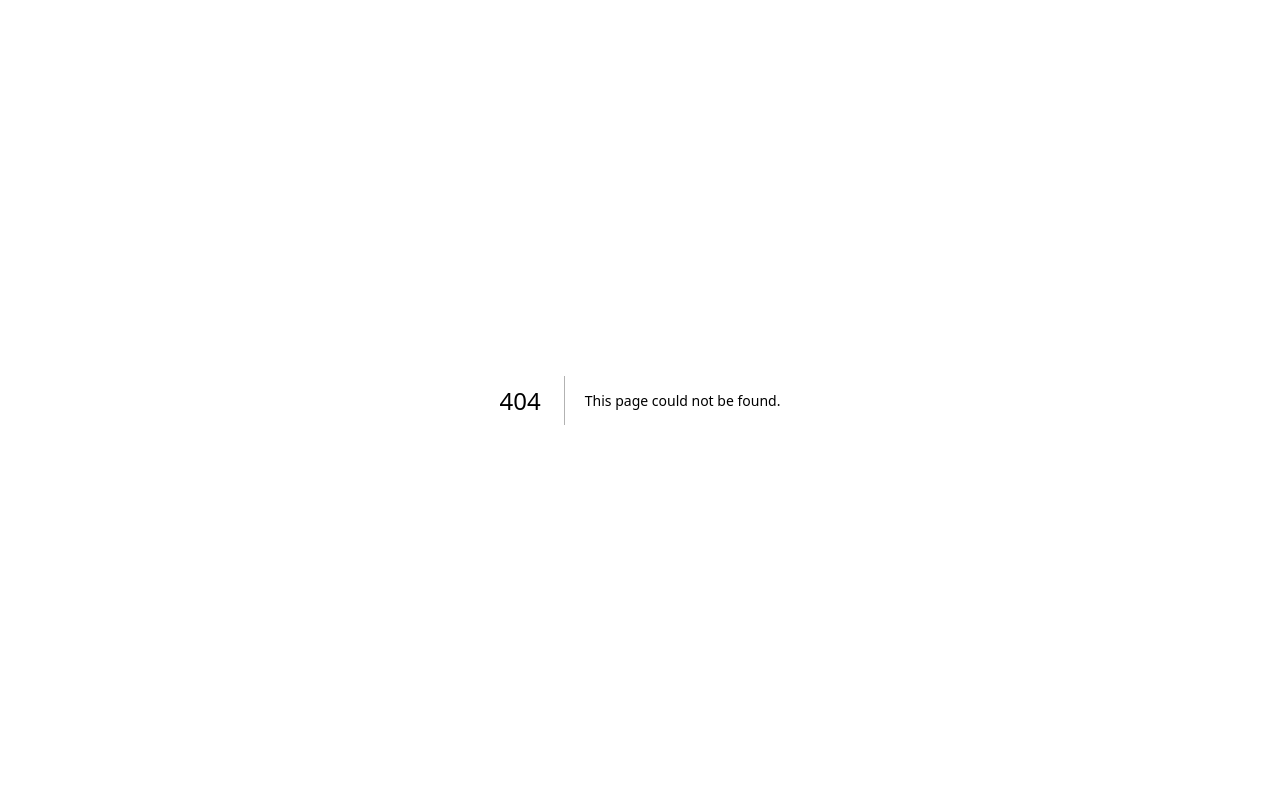
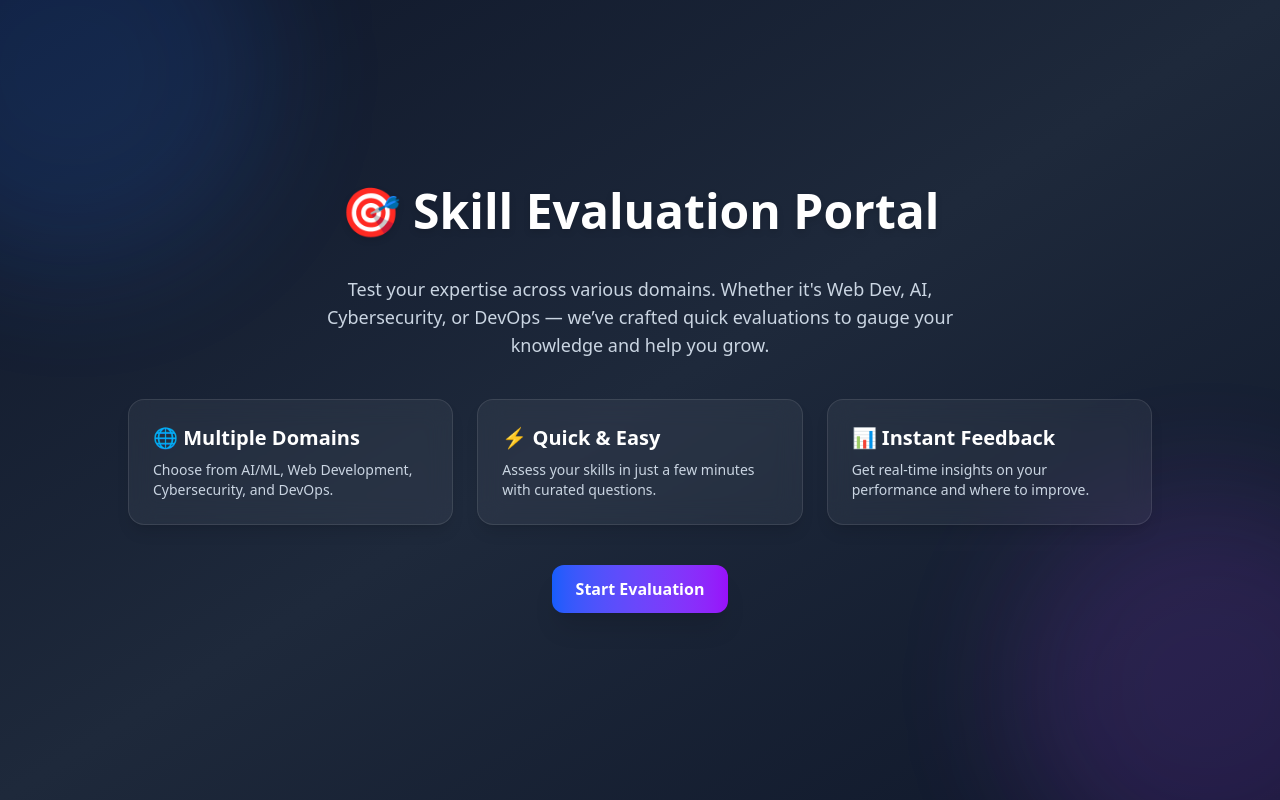
Before and after one commit to dhanraj-09/hackerzstreet, a Next.js app in the folder frontend/: page /home in a window 1280 px wide. Before the commit this address had no page. Built offline with nearby package versions, Linux system fonts and the light colour scheme.

Commit message:
revamped modal

```diff
--- /dev/null
+++ b/frontend/src/app/home/page.tsx
@@ -0,0 +1,64 @@
+"use client";
+
+import EvaluationModal from "@/components/EvaluationModal";
+import { useState } from "react";
+
+export default function EvaluationPage() {
+  const [modalOpen, setModalOpen] = useState(false);
+
+  return (
+    <div className="relative flex flex-col items-center justify-center min-h-screen bg-gradient-to-br from-[#0f172a] via-[#1e293b] to-[#0f172a] text-white px-6 py-12 space-y-10 overflow-hidden">
+
+      {/* Decorative Background Glow */}
+      <div className="absolute -top-32 -left-32 w-[400px] h-[400px] bg-blue-500/20 rounded-full blur-3xl animate-pulse" />
+      <div className="absolute -bottom-32 -right-32 w-[400px] h-[400px] bg-purple-500/20 rounded-full blur-3xl animate-pulse" />
+
+      {/* Title */}
+      <h1 className="text-5xl font-extrabold text-center drop-shadow-md z-10">
+        🎯 Skill Evaluation Portal
+      </h1>
+
+      {/* Description */}
+      <p className="text-lg max-w-2xl text-center text-slate-300 z-10">
+        Test your expertise across various domains. Whether it's Web Dev, AI, Cybersecurity, or DevOps — we’ve crafted quick evaluations to gauge your knowledge and help you grow.
+      </p>
+
+      {/* Feature Cards */}
+      <div className="grid grid-cols-1 md:grid-cols-3 gap-6 max-w-5xl z-10">
+        {[
+          {
+            title: "🌐 Multiple Domains",
+            desc: "Choose from AI/ML, Web Development, Cybersecurity, and DevOps.",
+          },
+          {
+            title: "⚡ Quick & Easy",
+            desc: "Assess your skills in just a few minutes with curated questions.",
+          },
+          {
+            title: "📊 Instant Feedback",
+            desc: "Get real-time insights on your performance and where to improve.",
+          },
+        ].map((item, index) => (
+          <div
+            key={index}
+            className="bg-white/5 border border-white/10 backdrop-blur-md p-6 rounded-2xl shadow-lg hover:shadow-2xl transition-all duration-300"
+          >
+            <h3 className="text-xl font-semibold mb-2 text-white">{item.title}</h3>
+            <p className="text-sm text-slate-300">{item.desc}</p>
+          </div>
+        ))}
+      </div>
+
+      {/* Call-to-action Button */}
+      <button
+        className="px-6 py-3 bg-gradient-to-r from-blue-600 to-purple-600 text-white font-semibold rounded-xl hover:brightness-110 transition-all shadow-xl z-10"
+        onClick={() => setModalOpen(true)}
+      >
+        Start Evaluation
+      </button>
+
+      {/* Modal */}
+      {modalOpen && <EvaluationModal onClose={() => setModalOpen(false)} />}
+    </div>
+  );
+}
--- a/frontend/src/app/page.tsx
+++ b/frontend/src/app/page.tsx
@@ -1,13 +1,10 @@
-"use client"
+"use client";
 import { redirect } from "next/navigation";
 import { useEffect } from "react";
 export default function Home() {
-  useEffect(()=>{
-    redirect("/login");
-  })
-  return (
-    <div>
-
-    </div>
-  );
+  const authenticated = false;
+  useEffect(() => {
+    if (authenticated) redirect("/login");
+  });
+  return <div></div>;
 }
--- /dev/null
+++ b/frontend/src/components/EvaluationModal.tsx
@@ -0,0 +1,114 @@
+"use client";
+import { useState, ChangeEvent, FormEvent } from "react";
+
+type EvaluationModalProps = {
+  onClose: () => void;
+};
+
+const languagesList = ["C++", "Java", "Python", "C", "C#", "JavaScript", "TypeScript", "PHP", "Go", "Rust"];
+const fieldOptions = [
+  "Frontend", "Backend", "DevOps", "Full Stack", "AI Engineer", "Data Analyst",
+  "AI and Data Scientist", "Android", "iOS", "PostgreSQL", "Blockchain",
+  "Software Architect", "Cyber Security", "UX Design"
+];
+
+export default function EvaluationModal({ onClose }: EvaluationModalProps) {
+  const [step, setStep] = useState(0);
+  const [language, setLanguage] = useState("");
+  const [field, setField] = useState("");
+
+  const handleKnowledgeSubmit = (e: FormEvent) => {
+    e.preventDefault();
+    if (language && field) {
+      setStep(1);
+    }
+  };
+
+  return (
+    <div className="fixed inset-0 bg-black/50 backdrop-blur-sm flex items-center justify-center z-50">
+      <div className="bg-black/10 mx-4 border border-white/10 backdrop-blur-xl rounded-3xl shadow-2xl p-8 w-full max-w-lg text-white space-y-6">
+
+        {step === 0 && (
+          <form onSubmit={handleKnowledgeSubmit} className="space-y-6">
+            <h2 className="text-2xl font-bold text-center text-white">
+              In the last 7 days, what is your tech experience <span className="text-blue-400">at its peak</span>?
+            </h2>
+
+            {/* Language Selection */}
+            <div>
+              <label className="block text-sm font-medium text-slate-300 mb-2">Select a Language</label>
+              <div className="grid grid-cols-2 gap-3">
+                {languagesList.map((lang) => (
+                  <label
+                    key={lang}
+                    className={`flex items-center px-4 py-2 rounded-xl cursor-pointer transition-all border
+                      ${language === lang
+                        ? "bg-blue-600/20 border-blue-400 text-blue-200"
+                        : "border-white/10 hover:bg-white/10 text-white/80"
+                      }`}
+                  >
+                    <input
+                      type="radio"
+                      name="language"
+                      value={lang}
+                      checked={language === lang}
+                      onChange={(e) => setLanguage(e.target.value)}
+                      className="mr-2 accent-blue-500"
+                    />
+                    {lang}
+                  </label>
+                ))}
+              </div>
+            </div>
+
+            {/* Field Selection */}
+            <div>
+              <label className="block text-sm font-medium text-slate-300 mb-2">Choose Your Field</label>
+              <select
+                value={field}
+                onChange={(e: ChangeEvent<HTMLSelectElement>) => setField(e.target.value)}
+                className="w-full p-3 rounded-xl bg-white/10 border border-white/10 text-white/80 focus:outline-none focus:ring-2 focus:ring-blue-500"
+              >
+                <option value="">Select a field</option>
+                {fieldOptions.map((f) => (
+                  <option key={f} value={f} className="text-black">
+                    {f}
+                  </option>
+                ))}
+              </select>
+            </div>
+
+            {/* Submit */}
+            <div className="flex justify-end">
+              <button
+                type="submit"
+                disabled={!language || !field}
+                className="bg-gradient-to-r from-blue-600 to-purple-600 text-white px-6 py-2 rounded-xl hover:brightness-110 transition"
+              >
+                Next
+              </button>
+            </div>
+          </form>
+        )}
+
+        {step === 1 && (
+          <div className="text-center space-y-4">
+            <h2 className="text-2xl font-bold text-blue-400">🎉 Thank you!</h2>
+            <p className="text-slate-300">
+              You selected <span className="font-semibold text-white">{language}</span> and are interested in{" "}
+              <span className="font-semibold text-white">{field}</span>.
+            </p>
+            <div className="flex justify-center">
+              <button
+                onClick={onClose}
+                className="bg-red-600 hover:bg-red-700 text-white px-6 py-2 rounded-xl transition"
+              >
+                Close
+              </button>
+            </div>
+          </div>
+        )}
+      </div>
+    </div>
+  );
+}
```
